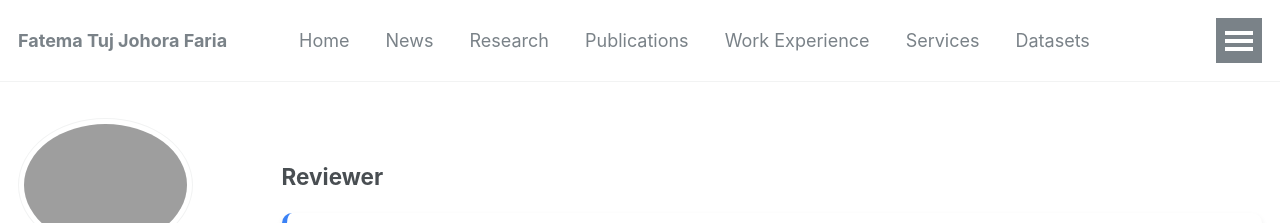
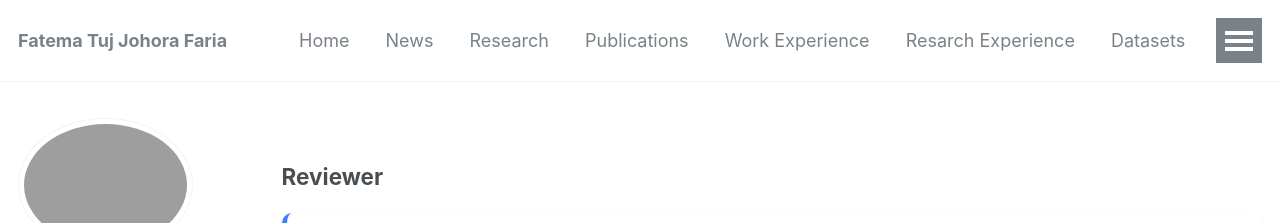
Before and after one commit to fatemafaria142/fatemafaria142.github.io, a Jekyll site: the page built from _pages/ResarchExperience.md, in a window 1280 px wide. Shown: the top 223 px of the page. Built offline with Jekyll 4.4.1, drawn with Linux system fonts in a browser that asks for light colours; some web fonts are replaced.

Commit message:
Update research

```diff
--- a/_data/navigation.yml
+++ b/_data/navigation.yml
@@ -15,8 +15,8 @@ main:
   - title: "Work Experience"
     url: /work/
 
-  - title: "Services"
-    url: /services/
+  - title: "Resarch Experience"
+    url: /resarchexperience/
 
   - title: "Datasets"
     url: /datasets/
--- a/_pages/ResarchExperience.html
+++ b/_pages/ResarchExperience.html
@@ -1,7 +1,7 @@
 ---
 layout: archive
 title: "Resarch Experience"
-permalink: /ResarchExperience/
+permalink: /resarchexperience/
 author_profile: true
 ---
 
--- a/_pages/ResarchExperience.md
+++ b/_pages/ResarchExperience.md
@@ -1,6 +1,6 @@
 ---
 layout: archive
-permalink: /ResarchExperience/
+permalink: /resarchexperience/
 title: ""
 ---
 
```
